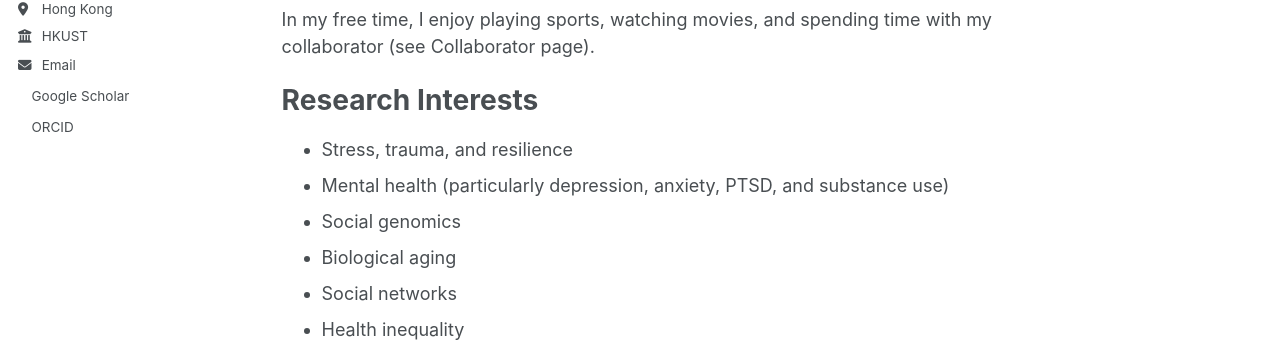
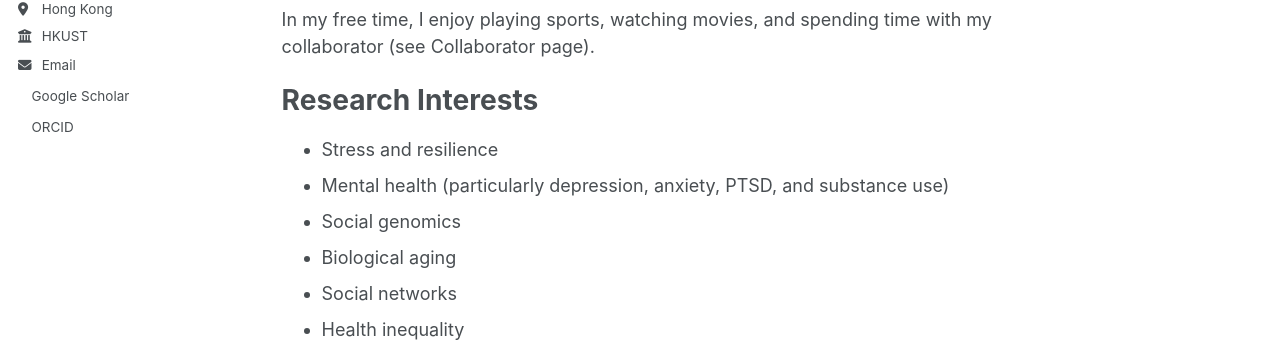
Before and after one commit to maleahfek/maleahfek.github.io, a Jekyll site: the page built from _pages/about.md, in a window 1280 px wide and 1396 px high. Shown: the part 450-792 px from the top of the window. Built offline with Jekyll 4.4.1, drawn with Linux system fonts in a browser that asks for light colours; a style sheet for code colours, icons or effects is not loaded.

Commit message:
Update about.md

```diff
--- a/_pages/about.md
+++ b/_pages/about.md
@@ -17,7 +17,7 @@ In my free time, I enjoy playing sports, watching movies, and spending time with
 
 Research Interests
 ======
-- Stress, trauma, and resilience
+- Stress and resilience
 - Mental health (particularly depression, anxiety, PTSD, and substance use)
 - Social genomics
 - Biological aging
```
